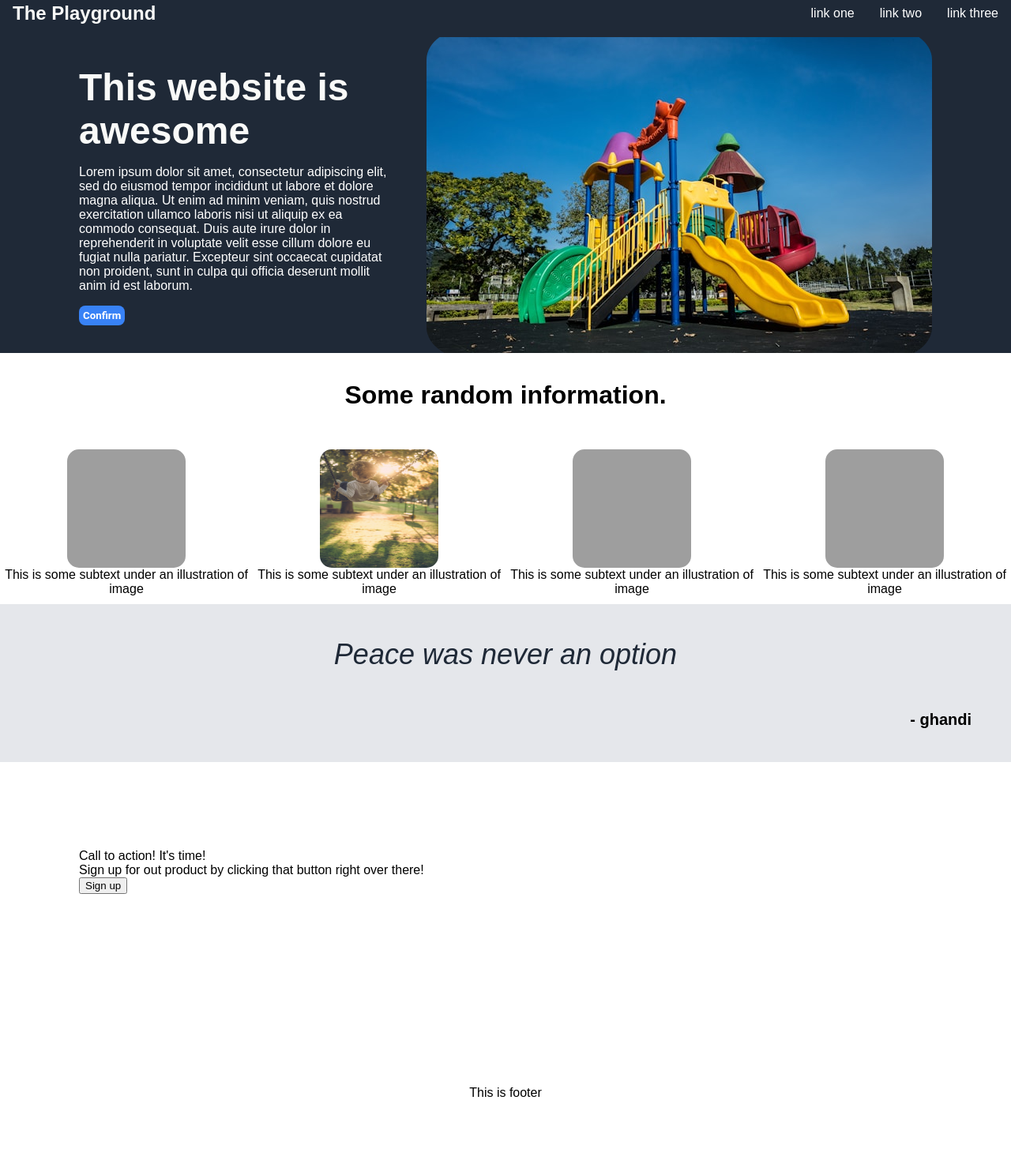
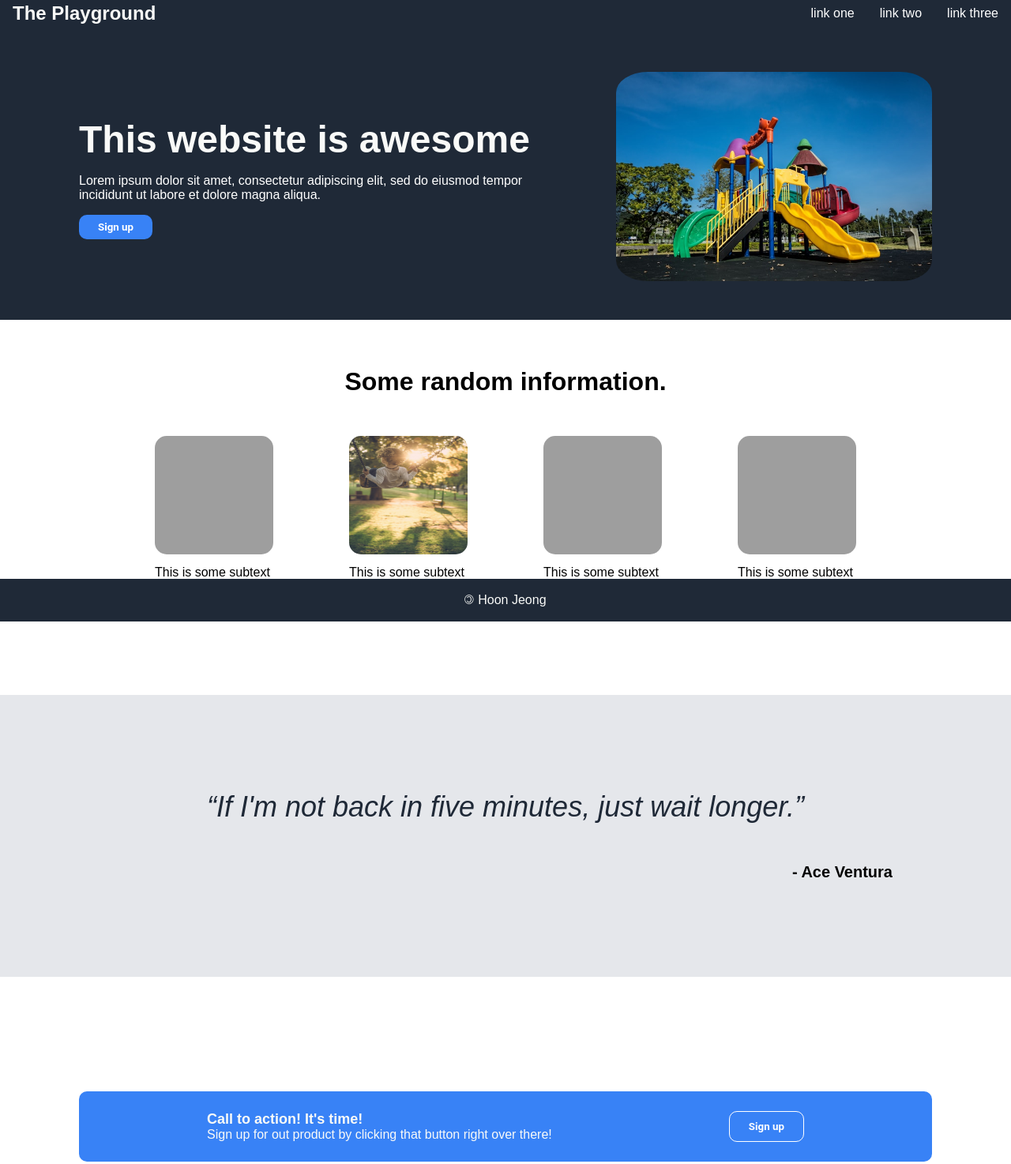
Before and after one commit to Muddybuilder/landing-page, a plain HTML site: page index.html in a window 1280 px wide. Shown: the part 13-1487 px from the top of the page at 79% size. Before the commit the page ends 1406 px from the top, so only its background shows below. Drawn offline with Linux system fonts and the light colour scheme; grey boxes are pictures that could not be loaded.

Commit message:
complete initial design

```diff
--- a/index.html
+++ b/index.html
@@ -21,17 +21,12 @@
           <div class="hero">This website is awesome</div>
           <p>
             Lorem ipsum dolor sit amet, consectetur adipiscing elit, sed do
-            eiusmod tempor incididunt ut labore et dolore magna aliqua. Ut enim
-            ad minim veniam, quis nostrud exercitation ullamco laboris nisi ut
-            aliquip ex ea commodo consequat. Duis aute irure dolor in
-            reprehenderit in voluptate velit esse cillum dolore eu fugiat nulla
-            pariatur. Excepteur sint occaecat cupidatat non proident, sunt in
-            culpa qui officia deserunt mollit anim id est laborum.
+            eiusmod tempor incididunt ut labore et dolore magna aliqua.
           </p>
-          <button>Confirm</button>
+          <button>Sign up</button>
         </div>
         <div class="right">
-          <img src="./img/playground.jpg" alt="Picture of Roy and Charle" />
+          <img src="./img/playground.jpg" alt="Picture of a playground" />
         </div>
       </div>
       <div class="info">
@@ -64,17 +59,27 @@
         </div>
       </div>
       <div class="quote">
-        <div class="text">Peace was never an option</div>
-        <div class="text-author"> - ghandi</div>
+        <div class="text">
+          “If I'm not back in five minutes, just wait longer.”
+        </div>
+        <div class="text-author">- Ace Ventura</div>
       </div>
       <div class="ad">
-        <div class="'ad-header">Call to action! It's time!</div>
-        <div class="ad-body">
-          Sign up for out product by clicking that button right over there!
+        <div class="ad-box">
+          <div class="ad-text">
+            <div class="ad-header">Call to action! It's time!</div>
+            <div class="ad-body">
+              Sign up for out product by clicking that button right over there!
+            </div>
+          </div>
+          <button>Sign up</button>
         </div>
-        <button>Sign up</button>
       </div>
     </div>
-    <div class="footer">This is footer</div>
+
+    <div class="footer">
+      <div class="cl">©</div>
+       Hoon Jeong
+    </div>
   </body>
 </html>
--- a/style.css
+++ b/style.css
@@ -7,7 +7,7 @@ body {
   flex-direction: column;
   margin: 0;
 }
-
+/* Header section */
 .header {
   display: flex;
   justify-content: space-between;
@@ -17,6 +17,13 @@ body {
   padding: 5px 16px;
 }
 
+.links {
+  display: flex;
+  gap: 32px;
+  list-style: none;
+}
+
+/* Main section */
 .main {
   flex-grow: 1;
   display: flex;
@@ -26,41 +33,36 @@ body {
 
 /* Intro section */
 .intro {
-  padding: 40px;
   flex: 1;
   display: flex;
   background-color: #1f2937;
   color: white;
   overflow: hidden;
   align-items: center;
-  justify-content: center;
+  justify-content: space-between;
   gap: 50px;
-  padding: 100px;
-}
-.intro.left {
-  flex: 1;
-  min-width: 500px;
+  padding: 100px 100px;
+
 }
 
-.intro.right{
+.intro img{
+  width: 400px;
   height: auto;
-  align-self: flex-end;
-  max-width: 200px;
+}
 
-}
 img {
   border-radius: 10%;
 }
 
 
-.intro button {
+button {
   font-family: Roboto, sans-serif;
   background-color: #3882f6;
   color: white;
-  padding: 5px;
+  padding: 8px 24px;
   border: none;
-  border-radius: 8px;
-  font-weight: 700;
+  border-radius: 10px;
+  font-weight: 600;
 
 
 }
@@ -68,8 +70,12 @@ img {
 /* Info section */
 .info {
   flex: 1;
+  display: flex;
+  flex-direction: column;
   background-color: white;
-  text-align: center;
+  justify-content: center;
+  padding: 0px 100px;
+  padding-bottom: 100px;
 
 
 }
@@ -77,26 +83,24 @@ img {
 .info-header {
   font-size: 32px;
   font-weight: bold;
-  margin-top: 25px;
-  margin-bottom: 50px;
+  text-align: center;
+  margin: 50px 0px;
+
 }
 .box-container {
-
-  justify-content: center;
   display: flex;
+  justify-content: space-evenly;
 }
 
 .box-container img{
   height: 150px;
   width: 150px;
+  margin-bottom: 10px;
+
 }
-.box{
-  display: flex;
-  justify-content: center;
-  align-items: center;
-  flex-wrap: wrap;
 
-
+.box-container .text{
+  width: 150px;
 }
 
 /* Quote section */
@@ -109,6 +113,7 @@ img {
   align-items: center;
   justify-content: center;
   gap: 50px;
+  padding: 100px;
 
 
   /* color: white; */
@@ -127,10 +132,37 @@ img {
   align-self: flex-end;
   margin-right: 50px;
 }
+
+/* Ad section */
+
 .ad {
   flex: 1;
+  display: flex;
+  justify-content: center;
+  align-items: center;
   padding: 100px;
 
+}
+
+.ad-box{
+  flex:1;
+  display: flex;
+  /* flex-shrink: 0; */
+
+  justify-content: space-around;
+  padding: 25px 50px;
+  /* gap: 50px; */
+  border-radius: 10px;
+  background-color: #3882f6;
+  color: #f9faf8;
+}
+
+.ad-box button{
+  border: 1px solid white ;
+}
+.ad-header{
+  font-size: 18px;
+  font-weight: bold;
 }
 .header a {
   color: white;
@@ -148,15 +180,23 @@ img {
   font-weight: 700;
 }
 
+/* Footer */
+
 .footer {
+  /* display: flex; */
+  position: fixed;
+  bottom: 0;
+  left: 0;
+  right: 0;
+  height: 54px;
   display: flex;
   justify-content: center;
   align-items: center;
-  height: 72px;
+  background-color: #1f2937;
+  color: #f9faf8;
+  gap: 5px;
 }
 
-.links {
-  display: flex;
-  gap: 32px;
-  list-style: none;
+.cl{
+  transform: scaleX(-1);
 }
```
